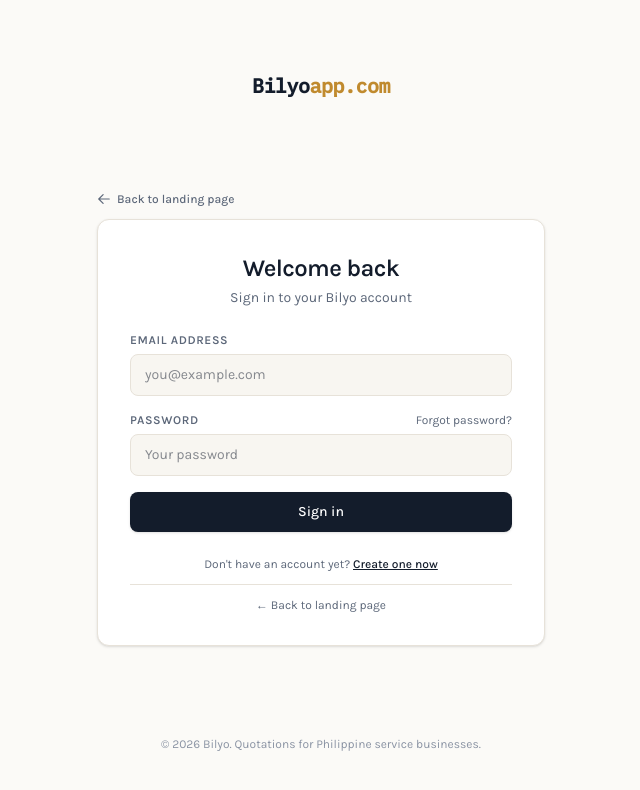
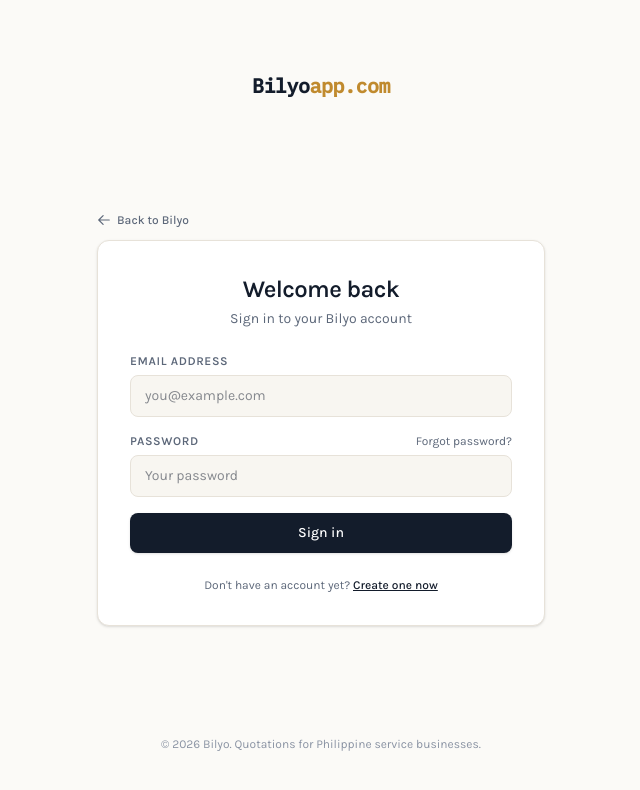
Before and after one commit to wardslarc/bilyo, a Next.js app: page /login in a window 1280 px wide. Shown: the top 790 px of the page, without its empty margins (319-959 px from the left). Built offline with nearby package versions, Linux system fonts and the light colour scheme.

Commit message:
feat(auth): add unified BackToBilyo return link to login and register screens

```diff
--- a/app/(auth)/login/page.tsx
+++ b/app/(auth)/login/page.tsx
@@ -1,6 +1,6 @@
 import { Suspense } from 'react';
-import Link from 'next/link';
 import LoginForm from '@/components/auth/LoginForm';
+import BackToBilyo from '@/components/auth/BackToBilyo';
 
 function LoginFormFallback() {
   return (
@@ -19,23 +19,7 @@ function LoginFormFallback() {
 export default function LoginPage() {
   return (
     <div className="space-y-3">
-      <div className="flex items-center">
-        <Link
-          href="/"
-          className="inline-flex items-center gap-1.5 text-xs font-medium text-[var(--color-muted)] hover:text-[var(--color-ink)] transition-colors group"
-        >
-          <svg
-            className="w-3.5 h-3.5 text-[var(--color-muted)] group-hover:text-[var(--color-ink)] transition-transform group-hover:-translate-x-0.5"
-            fill="none"
-            viewBox="0 0 24 24"
-            stroke="currentColor"
-            strokeWidth={2}
-          >
-            <path strokeLinecap="round" strokeLinejoin="round" d="M10.5 19.5L3 12m0 0l7.5-7.5M3 12h18" />
-          </svg>
-          <span>Back to landing page</span>
-        </Link>
-      </div>
+      <BackToBilyo />
 
       <Suspense fallback={<LoginFormFallback />}>
         <LoginForm />
--- a/app/(auth)/register/page.tsx
+++ b/app/(auth)/register/page.tsx
@@ -4,6 +4,7 @@ import { useState, useTransition } from 'react';
 import Link from 'next/link';
 import { useRouter } from 'next/navigation';
 import { registerUser } from '@/actions/auth';
+import BackToBilyo from '@/components/auth/BackToBilyo';
 import { registerSchema } from '@/lib/validation/auth';
 
 export default function RegisterPage() {
@@ -66,6 +67,11 @@ export default function RegisterPage() {
   };
 
   return (
+    <>
+    <div className="mb-3">
+      <BackToBilyo />
+    </div>
+
     <div className="bg-white border border-[var(--color-line)] rounded-xl shadow-sm p-6 sm:p-8">
       <div className="mb-6 text-center">
         <h1 className="text-2xl font-bold tracking-tight text-[var(--color-ink)]">
@@ -238,5 +244,6 @@ export default function RegisterPage() {
         </Link>
       </div>
     </div>
+    </>
   );
 }
--- /dev/null
+++ b/components/auth/BackToBilyo.tsx
@@ -0,0 +1,35 @@
+import Link from 'next/link';
+
+/**
+ * The single way out of any auth screen, back to the marketing site.
+ *
+ * Sits above the card, never inside it — one exit per screen. The arrow slides
+ * left on hover to reinforce the direction. Used by /login and /register; the
+ * 2FA screen deliberately does not use it, because mid-sign-in the correct exit
+ * is "Cancel and return to sign in", and two competing ways out is the problem
+ * this component was made to fix.
+ */
+export default function BackToBilyo() {
+  return (
+    <Link
+      href="/"
+      className="group inline-flex items-center gap-1.5 text-xs font-medium text-[var(--color-muted)] transition-colors hover:text-[var(--color-ink)]"
+    >
+      <svg
+        className="h-3.5 w-3.5 text-[var(--color-muted)] transition-transform group-hover:-translate-x-0.5 group-hover:text-[var(--color-ink)]"
+        fill="none"
+        viewBox="0 0 24 24"
+        stroke="currentColor"
+        strokeWidth={2}
+        aria-hidden="true"
+      >
+        <path
+          strokeLinecap="round"
+          strokeLinejoin="round"
+          d="M10.5 19.5L3 12m0 0l7.5-7.5M3 12h18"
+        />
+      </svg>
+      <span>Back to Bilyo</span>
+    </Link>
+  );
+}
--- a/components/auth/LoginForm.tsx
+++ b/components/auth/LoginForm.tsx
@@ -258,8 +258,9 @@ export default function LoginForm() {
         </button>
       </form>
 
-      <div className="mt-6 text-center text-xs text-[var(--color-muted)] space-y-3">
-        <div>
+      {/* The only way back to the marketing site is <BackToBilyo /> above the
+          card — see components/auth/BackToBilyo.tsx. Don't add a second one here. */}
+      <div className="mt-6 text-center text-xs text-[var(--color-muted)]">
         Don&apos;t have an account yet?{' '}
         <Link
           href="/register"
@@ -268,16 +269,6 @@ export default function LoginForm() {
           Create one now
         </Link>
       </div>
-
-        <div className="pt-3 border-t border-[var(--color-line)]">
-          <Link
-            href="/"
-            className="inline-flex items-center gap-1 text-[var(--color-muted)] hover:text-[var(--color-ink)] transition-colors"
-          >
-            &larr; Back to landing page
-          </Link>
-        </div>
-      </div>
     </div>
   );
 }
```
Lines whose indentation alone changed are shown as unchanged.
